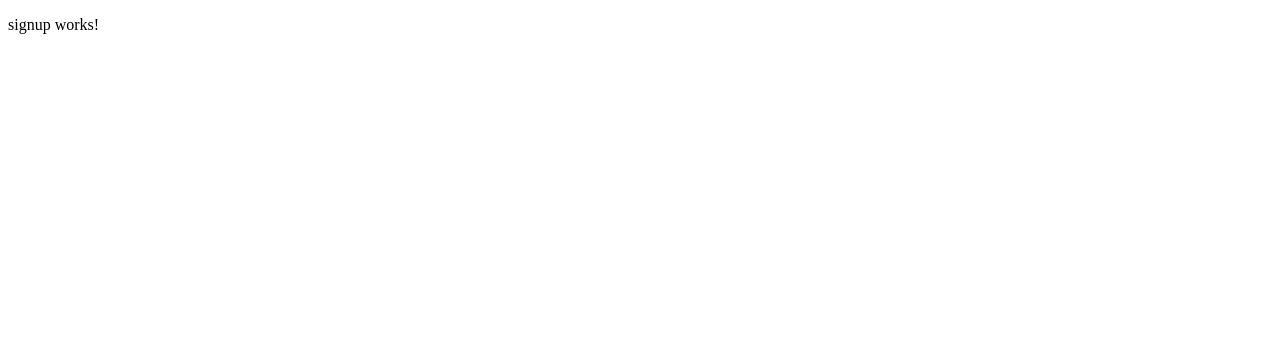
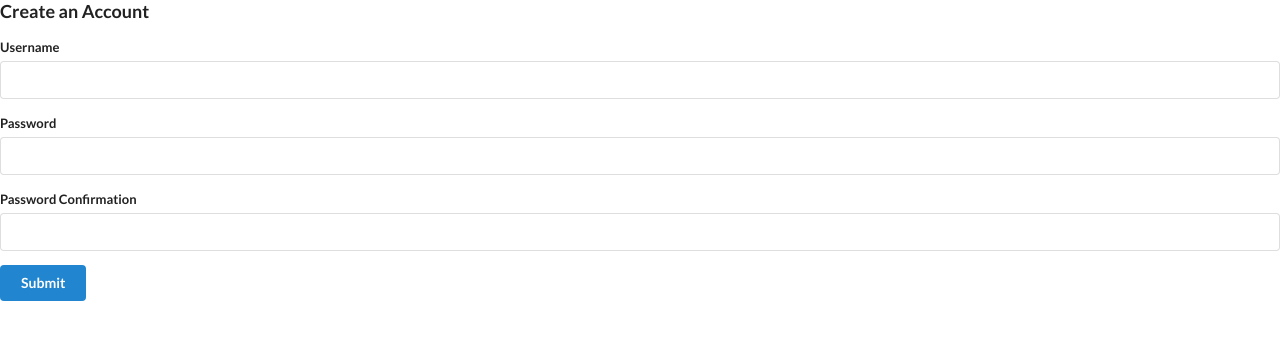
Before and after one commit to ethanblumenthal/angular-email-client, an Angular app: page /signup in a window 1280 px wide. Shown: the top 340 px of the page. Built offline with nearby package versions, Linux system fonts and the light colour scheme.

Commit message:
Created signup form.

```diff
--- a/package.json
+++ b/package.json
@@ -20,6 +20,7 @@
     "@angular/platform-browser-dynamic": "~9.1.0",
     "@angular/router": "~9.1.0",
     "rxjs": "~6.5.4",
+    "semantic-ui-css": "^2.4.1",
     "tslib": "^1.10.0",
     "zone.js": "~0.10.2"
   },
--- a/src/app/auth/signup/signup.component.html
+++ b/src/app/auth/signup/signup.component.html
@@ -1 +1,17 @@
-<p>signup works!</p>
+<h3>Create an Account</h3>
+<form class="ui form" [formGroup]="authForm">
+  <div class="field">
+    <label>Username</label>
+    <input formControlName="username" />
+  </div>
+  <div class="field">
+    <label>Password</label>
+    <input formControlName="password" />
+  </div>
+  <div class="field">
+    <label>Password Confirmation</label>
+    <input formControlName="passwordConfirmation" />
+  </div>
+
+  <button class="ui submit button primary">Submit</button>
+</form>
--- a/src/app/auth/signup/signup.component.ts
+++ b/src/app/auth/signup/signup.component.ts
@@ -1,15 +1,19 @@
 import { Component, OnInit } from '@angular/core';
+import { FormGroup, FormControl } from '@angular/forms';
 
 @Component({
   selector: 'app-signup',
   templateUrl: './signup.component.html',
-  styleUrls: ['./signup.component.css']
+  styleUrls: ['./signup.component.css'],
 })
 export class SignupComponent implements OnInit {
+  authForm = new FormGroup({
+    username: new FormControl(''),
+    password: new FormControl(''),
+    passwordConfirmation: new FormControl(''),
+  });
 
-  constructor() { }
+  constructor() {}
 
-  ngOnInit(): void {
-  }
-
+  ngOnInit(): void {}
 }
--- a/src/styles.css
+++ b/src/styles.css
@@ -1 +1,2 @@
 /* You can add global styles to this file, and also import other style files */
+@import "semantic-ui-css/semantic.css";
```
Also changed, not shown: src/app/auth/auth.module.ts (+3 -6 lines), 1 other file (tests, documents, lock files or other folders).
